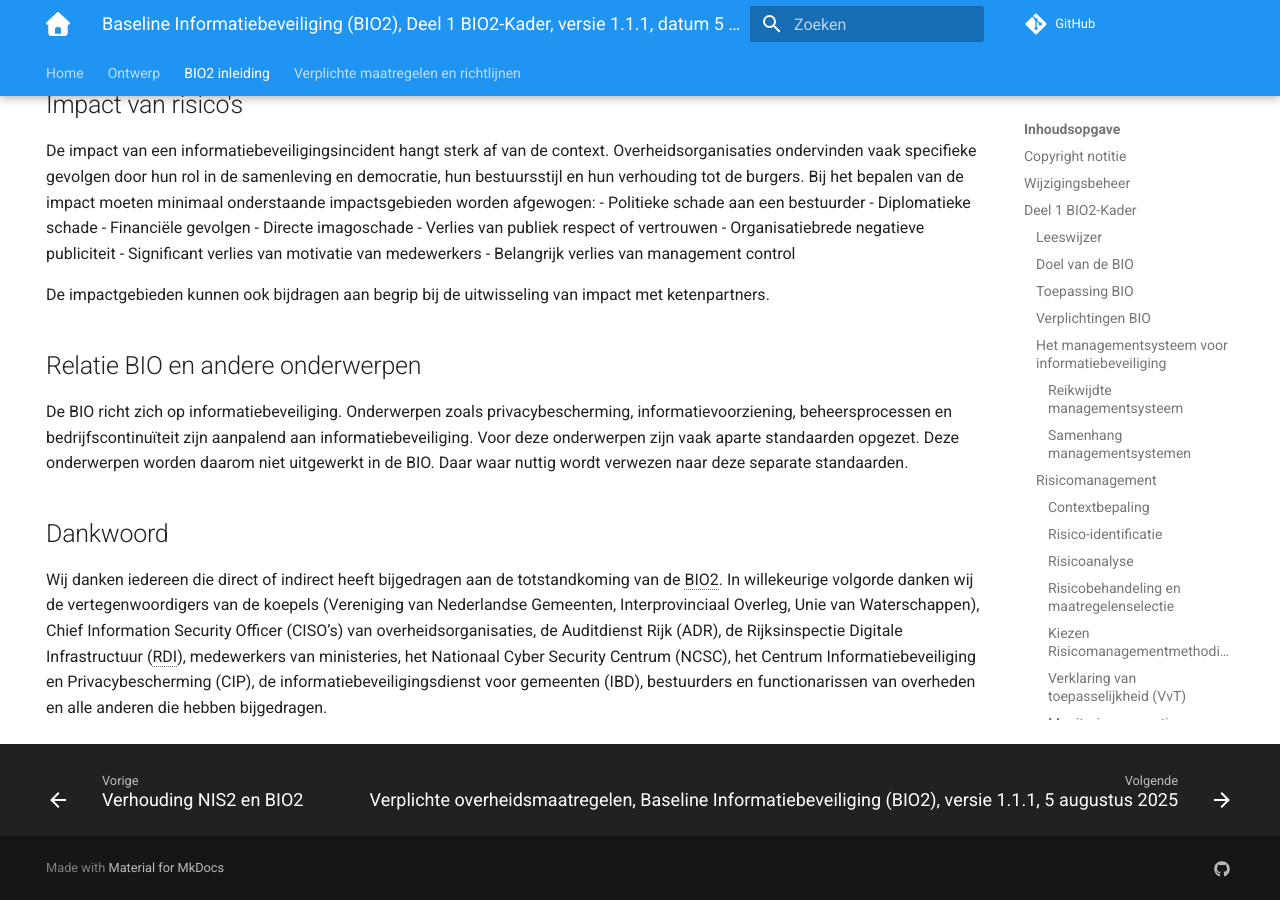
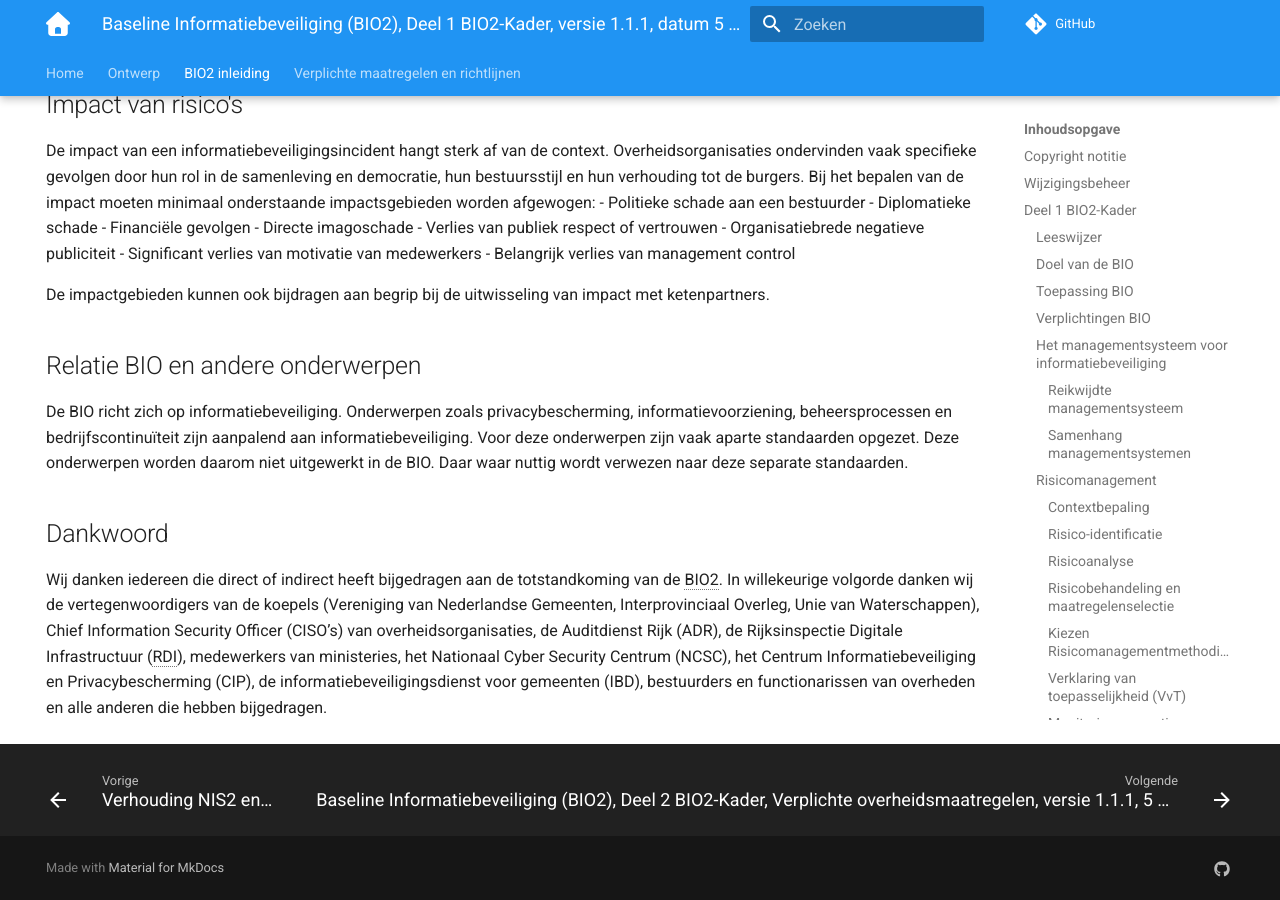
Before and after one commit to MinBZK/Baseline-Informatiebeveiliging-Overheid, an MkDocs documentation site: the page built from docs/inleiding/index.md, in a window 1280 px wide and 900 px high, scrolled down 10215 px. Built offline with MkDocs 1.6.1 and Material for MkDocs 9.7.7, drawn with Linux system fonts in a browser that asks for light colours; comment, search, counter and statistics services are not loaded.

Commit message:
Update index.md

```diff
--- a/docs/maatregelen/index.md
+++ b/docs/maatregelen/index.md
@@ -1,5 +1,5 @@
 ---
-title: Verplichte overheidsmaatregelen, Baseline Informatiebeveiliging (BIO2), versie 1.1.1, 5 augustus 2025
+title: Baseline Informatiebeveiliging (BIO2), Deel 2 BIO2-Kader, Verplichte overheidsmaatregelen, versie 1.1.1, 5 augustus 2025
 summary: De verplichte maatregelen en richtlijnen voor overheden uit de BIO2
 hide:
   - navigation
```
